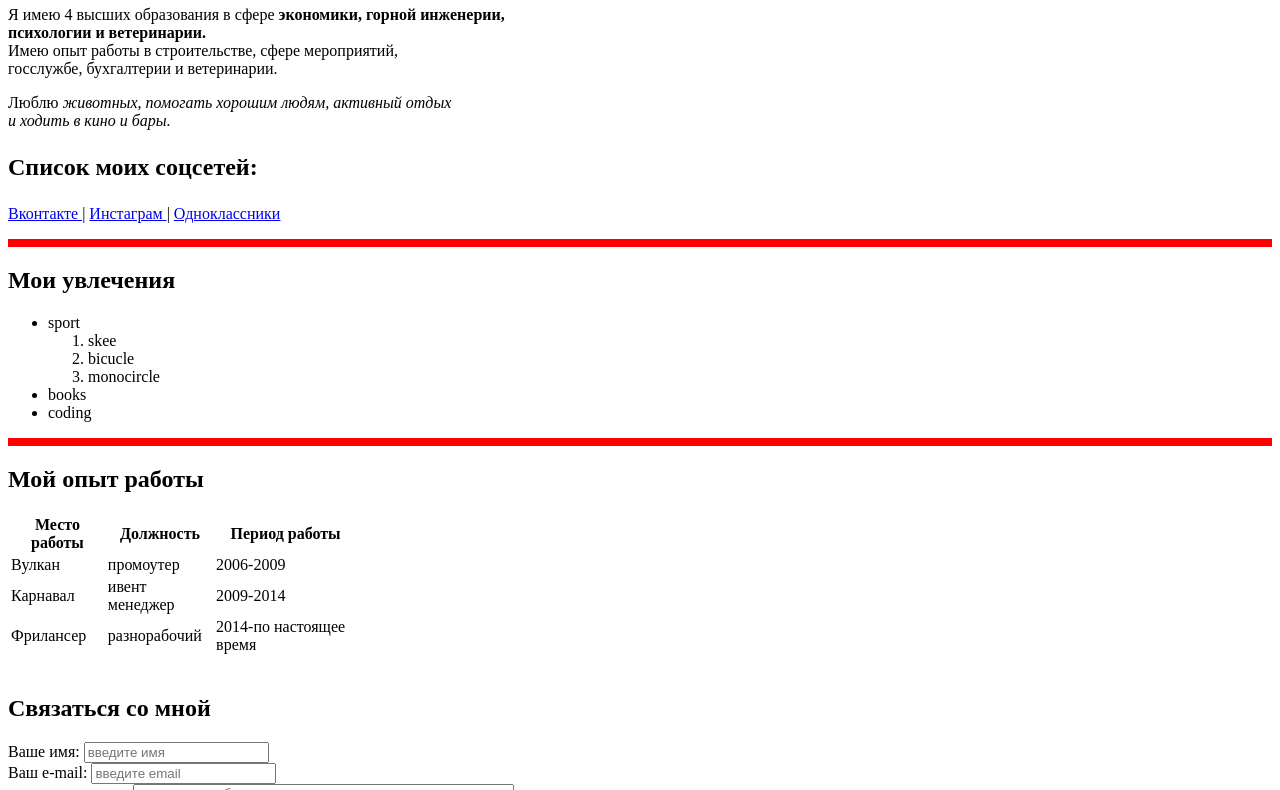
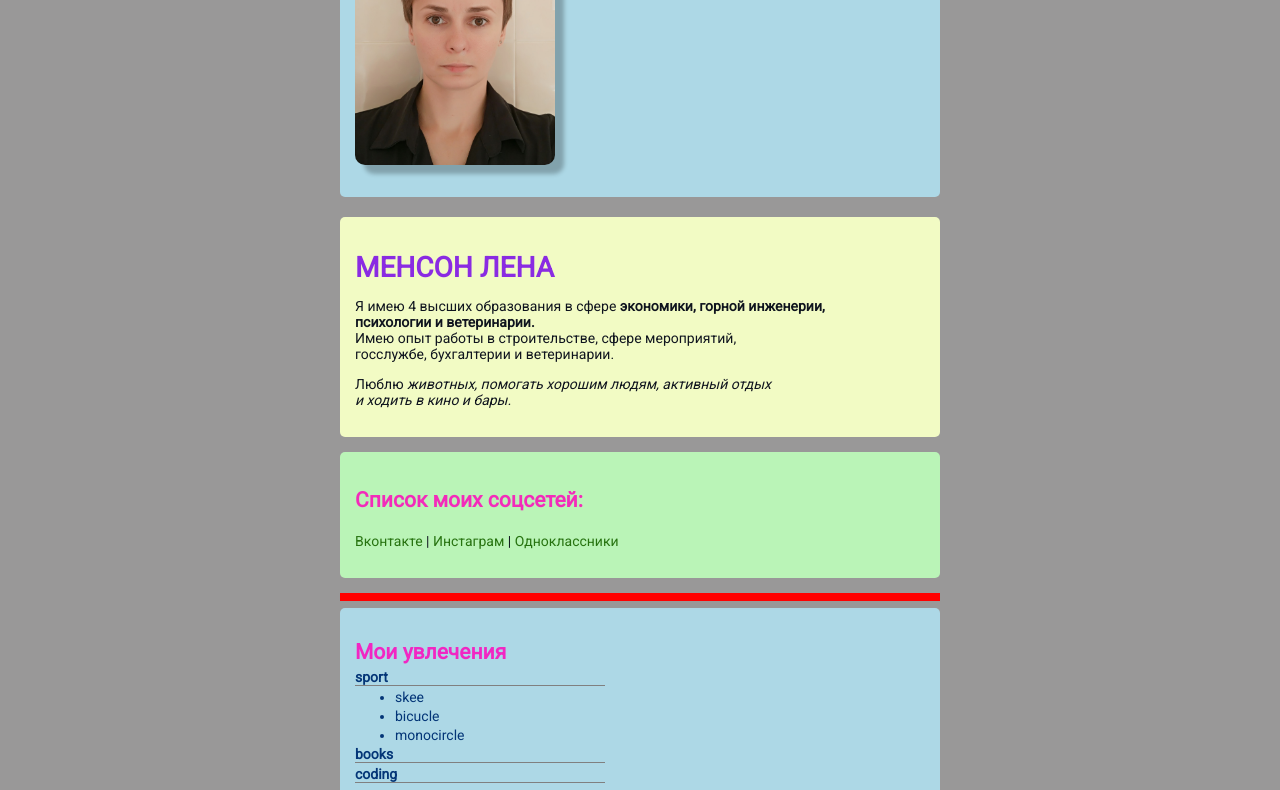
Before and after one commit to MensonLena/resume, a plain HTML site: page index.html in a window 1280 px wide. Shown: the part 166-956 px from the top of the page. Drawn offline with Linux system fonts and the light colour scheme.

Commit message:
Add files via upload

```diff
--- a/index.html
+++ b/index.html
@@ -6,14 +6,14 @@
     <meta name="description" content="Резюме Менсон Лены: ивент-менеджер, бухгалтер, ветеринар">
     <meta name="keywords" content="резюме ветеринар, резюме бухгалтер, резюме ивент">
     <title>LenaMensonResume</title>
-    <link rel="stylesheet" href="03_styles.css">
+    <link rel="stylesheet" href="styles.css">
 </head>
 <body>
     <div class="container">
     <div class="card c1 osebe">
         <!-- <p><img src="https://koshka.top/uploads/posts/2021-12/1639896720_11-koshka-top-p-litsa-koshki-12.jpg"
             alt="where is foto?" width="150"></p> -->
-        <p><img src="imgs/IMG_20180903_100422.jpg"
+        <p><img src="IMG_20180903_100422.jpg"
             alt="where is foto?" class="avatar"></p>
             <h1 class="name">MENSON LENA</h1>
         </div>
```
